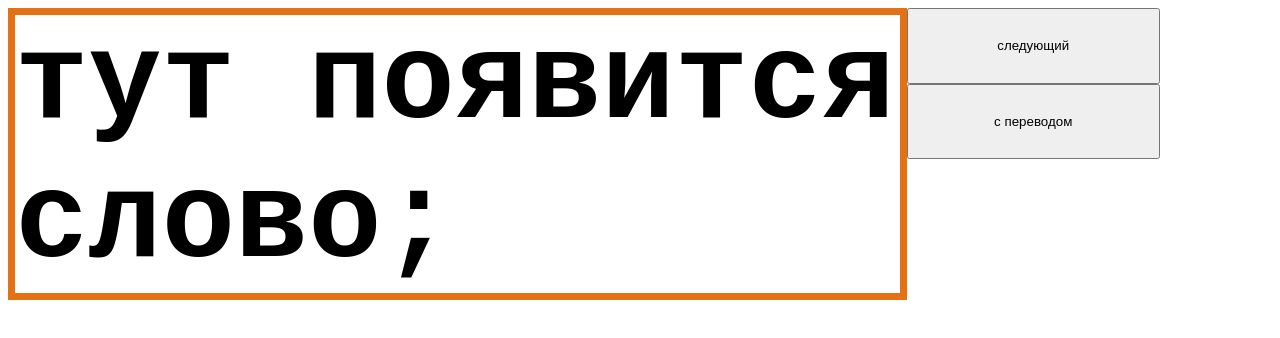
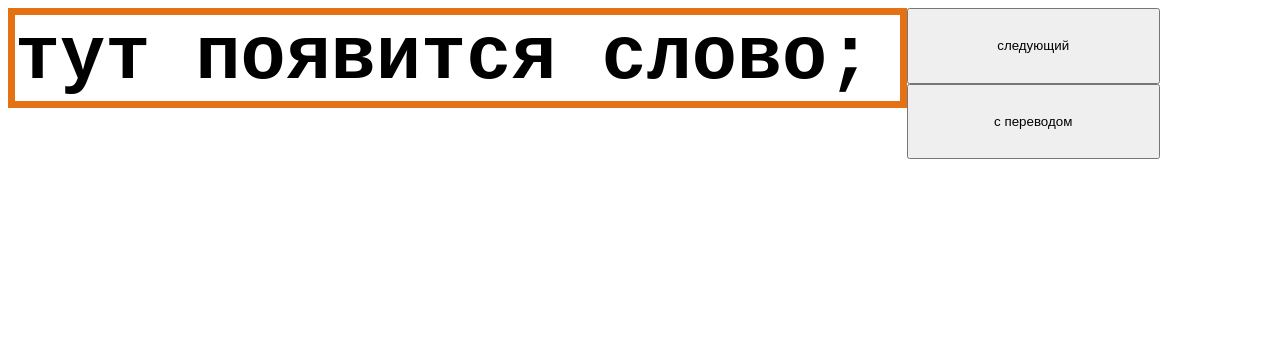
Before and after one commit to vb8/training, a plain HTML site: page training.html in a window 1280 px wide. Drawn offline with Linux system fonts and the light colour scheme.

Commit message:
Update mycss1.css

```diff
--- a/mycss1.css
+++ b/mycss1.css
@@ -29,8 +29,8 @@ div {
     border-width: 7px;
     border-style:   solid;
     width:70% ;
- font-size: xx-large;
- font: xx-large;
+ font-size: large;
+ font: large;
  font-weight: bold;
  font-family:  monospace;
 
```
